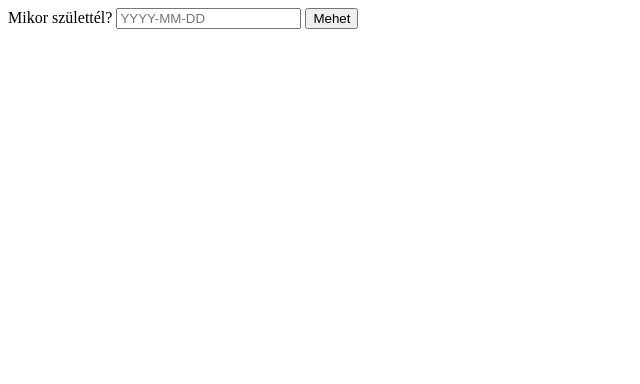
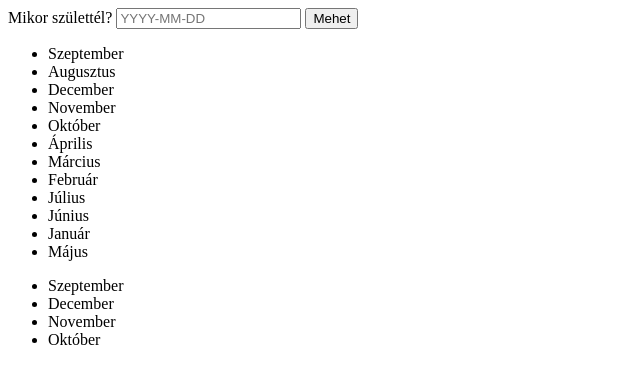
Before and after one commit to Zsolti145/JSbasics, a plain HTML site: page index.html in a window 1280 px wide. Shown: the whole page, without its empty margins (0-640 px from the left). Drawn offline with Linux system fonts and the light colour scheme.

Commit message:
Final version

```diff
--- a/index.html
+++ b/index.html
@@ -7,11 +7,11 @@
     <script src="script.js"></script>
     <title>JavaScript gyakorlás</title>
   </head>
-  <body>
+  <body onload="showMonths()">
     <form action="">
       <label for="born">Mikor születtél?</label>
       <input type="text" id="born" placeholder="YYYY-MM-DD" />
-      <button>Mehet</button>
+      <button onclick="evKalk()">Mehet</button>
     </form>
   </body>
 </html>
--- a/script.js
+++ b/script.js
@@ -1,8 +1,7 @@
-function evKalk(){
-  var born = document.getElementById('born').value;
+function evKalk() {
+  var born = document.getElementById("born").value;
 
-  if(born.match(/^[0-9]{4}-[0-9]{2}-[0-9]{2}$/))
-  {
+  if (born.match(/^[0-9]{4}-[0-9]{2}-[0-9]{2}$/)) {
     born = born.split("-");
     var year = parseInt(born[0]);
     var month = parseInt(born[1]);
@@ -24,15 +23,57 @@ function evKalk(){
       "Nyilas",
     ];
 
-    if(day < 20) month--;
-    month = month %12;
+    if (day < 20) month--;
+    month = month % 12;
 
     var zodiac = zodiacList[month];
 
     var response = `Te most ${age} éves lehetsz, a csillagjegyed pedig ${zodiac}`;
 
+    alert(response);
+  } else alert("Nem megfelelő formátum!");
+}
 
-    alert(response);
+
+  function CompByLength(m1,m2){
+      return m1.length - m2.length;
   }
-  else alert("Nem megfelelő formátum!");
-};
+
+
+
+function showMonths(){
+var months = [
+    "Január",
+    "Február",
+    "Március",
+    "Április",
+    "Május",
+    "Június",
+    "Július",
+    "Augusztus",
+    "Szeptember",
+    "Október",
+    "November",
+    "December"
+  ];
+  months.sort(CompByLength);
+  months.reverse();
+
+  var ul = document.createElement("ul");
+  document.body.appendChild(ul);
+
+  for(var m of months)
+  {
+      ul.innerHTML += `<li>${m}</li>`;
+  }
+
+  var ul = document.createElement("ul");
+  document.body.appendChild(ul);
+
+  for(var m of months)
+  {
+      if(m.endsWith("ber")){
+      ul.innerHTML += `<li>${m}</li>`;
+      }
+  }
+}
```
